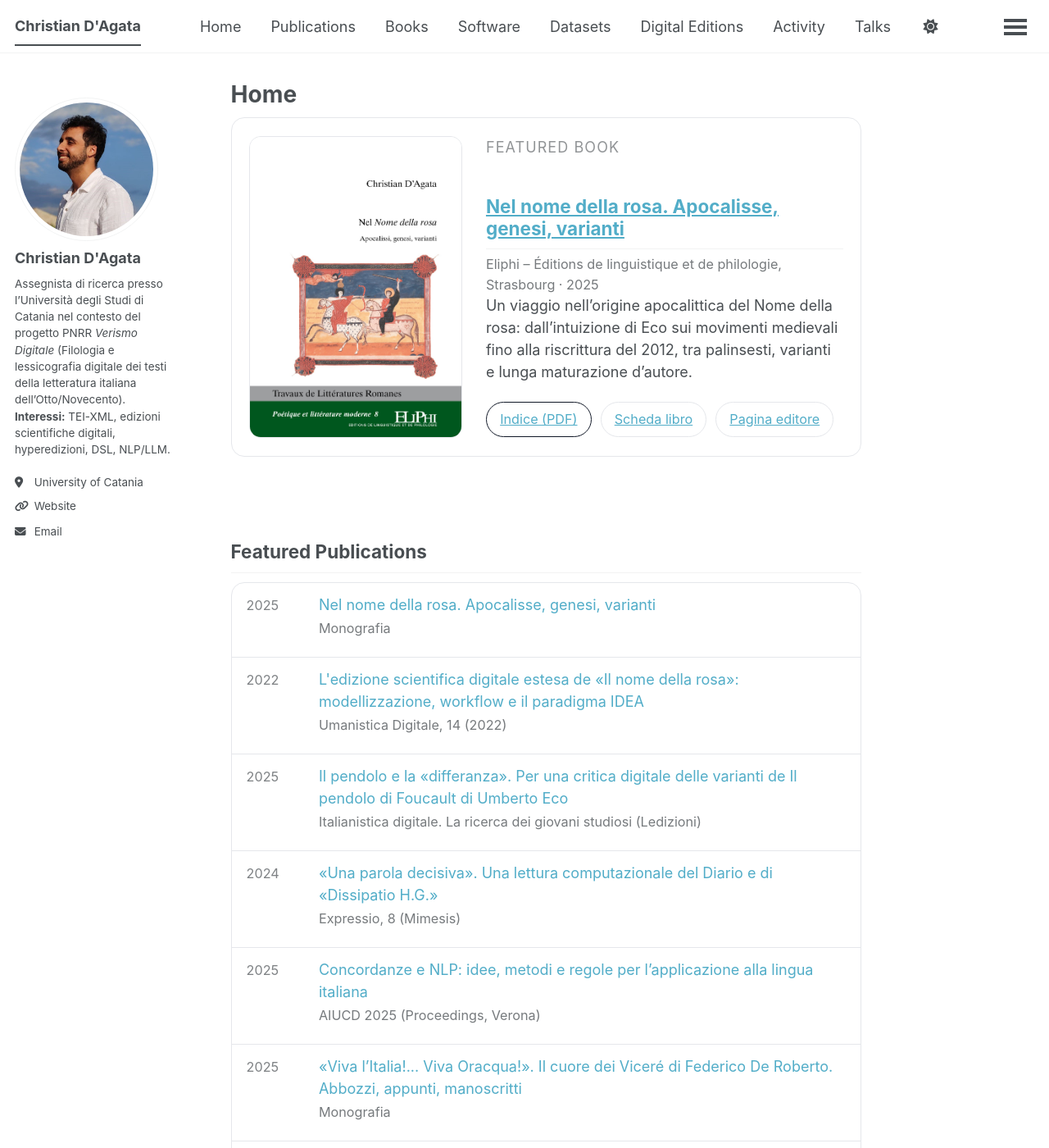
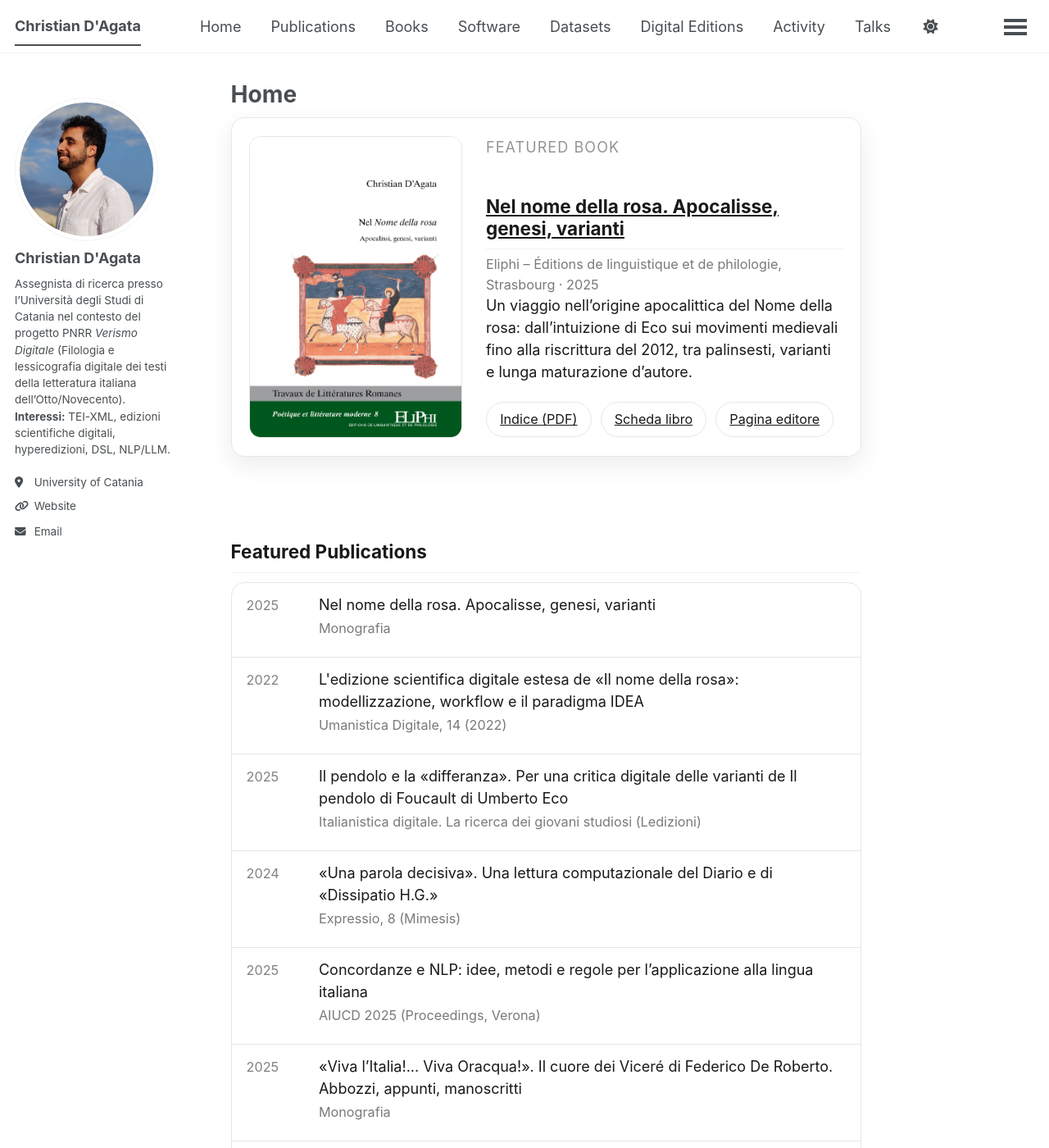
Before and after one commit to christiandagata/christiandagata.github.io, a Jekyll site: the page built from index.md, in a window 1280 px wide and 1400 px high. Shown: the whole window at 82% size. Built offline with Jekyll 4.4.1, drawn with Linux system fonts in a browser that asks for light colours; a script bundle is joined from its source files by our own code; library files that are not in the unit come from our copies.

Commit message:
Update magazine.css

```diff
--- a/assets/css/magazine.css
+++ b/assets/css/magazine.css
@@ -31,4 +31,112 @@
 .mag-list .mag-main a:hover{text-decoration:underline}
 .mag-list .mag-sub{font-size:.9rem;opacity:.75;margin-top:.15rem}
 .mag-list .mag-right{flex:0 0 auto;font-size:.85rem;opacity:.8}
+/* =========================
+   Magazine: color tokens
+   ========================= */
+:root{
+  --mag-bg: transparent;
+  --mag-surface: #ffffff;
+  --mag-surface-2: rgba(0,0,0,.03);
+  --mag-text: rgba(0,0,0,.90);
+  --mag-muted: rgba(0,0,0,.70);
+  --mag-border: #e5e7eb;
+  --mag-shadow: 0 10px 30px rgba(0,0,0,.08);
+}
+
+/* Dark mode triggers (cover multiple theme implementations) */
+html[data-theme="dark"],
+body[data-theme="dark"],
+html.dark,
+body.dark,
+.dark-mode,
+[data-theme="dark"]{
+  --mag-bg: transparent;
+  --mag-surface: rgba(255,255,255,.06);
+  --mag-surface-2: rgba(255,255,255,.08);
+  --mag-text: rgba(255,255,255,.92);
+  --mag-muted: rgba(255,255,255,.70);
+  --mag-border: rgba(255,255,255,.14);
+  --mag-shadow: 0 10px 30px rgba(0,0,0,.35);
+}
+
+/* =========================
+   Apply tokens
+   ========================= */
+.mag-wrap{
+  color: var(--mag-text);
+}
+
+/* HERO */
+.mag-hero{
+  background: var(--mag-surface);
+  border-color: var(--mag-border);
+  box-shadow: var(--mag-shadow);
+}
+.mag-hero .mag-kicker,
+.mag-hero .mag-meta{
+  color: var(--mag-muted);
+}
+
+/* CARD */
+.mag-card{
+  background: var(--mag-surface);
+  border-color: var(--mag-border);
+  box-shadow: var(--mag-shadow);
+  color: var(--mag-text);
+}
+.mag-card .mag-kicker,
+.mag-card .mag-meta,
+.mag-card .mag-excerpt{
+  color: var(--mag-muted);
+}
+
+/* overlay/hover layer should not force light colors */
+.mag-card::before{
+  background: var(--mag-surface-2);
+}
+
+/* Links inside magazine */
+.mag-wrap a{
+  color: inherit;
+}
+.mag-wrap a:hover{
+  color: inherit;
+}
+
+/* LIST (Publications / Talks compact lists) */
+.mag-list{
+  background: var(--mag-surface);
+  border-color: var(--mag-border);
+  color: var(--mag-text);
+}
+.mag-list li{
+  border-top-color: var(--mag-border);
+}
+.mag-list li:hover{
+  background: var(--mag-surface-2);
+}
+.mag-list .mag-date,
+.mag-list .mag-sub,
+.mag-list .mag-right{
+  color: var(--mag-muted);
+}
+
+/* Buttons (keep readable in dark) */
+.mag-btn{
+  border-color: var(--mag-border);
+}
+.mag-btn.secondary{
+  background: transparent;
+}
 @media (max-width:720px){.mag-hero{grid-template-columns:1fr}.mag-grid{grid-template-columns:1fr}}
+@media (prefers-color-scheme: dark){
+  :root{
+    --mag-surface: rgba(255,255,255,.06);
+    --mag-surface-2: rgba(255,255,255,.08);
+    --mag-text: rgba(255,255,255,.92);
+    --mag-muted: rgba(255,255,255,.70);
+    --mag-border: rgba(255,255,255,.14);
+    --mag-shadow: 0 10px 30px rgba(0,0,0,.35);
+  }
+}
```
